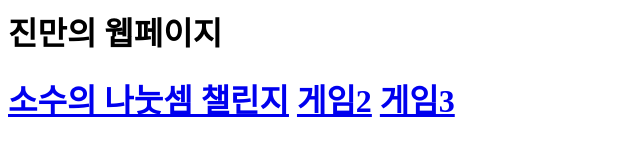
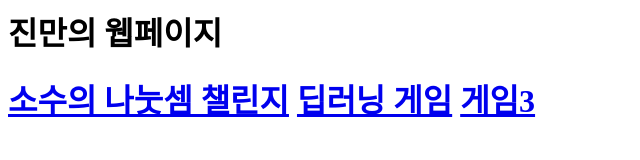
Before and after one commit to Goringri/goringri.github.io, a plain HTML site: page index.html in a window 1280 px wide. Shown: the whole page, without its empty margins (0-640 px from the left). Drawn offline with Linux system fonts and the light colour scheme.

Commit message:
Update index.html

```diff
--- a/index.html
+++ b/index.html
@@ -1,6 +1,6 @@
 </html>
     <h1>진만의 웹페이지<h1>
     <a href = "math_game.html">소수의 나눗셈 챌린지</a>
-    <a href = "project2.html">게임2</a>
+    <a href = "deeplearning.html">딥러닝 게임</a>
     <a href = "project3.html">게임3</a>
 </html>
```
